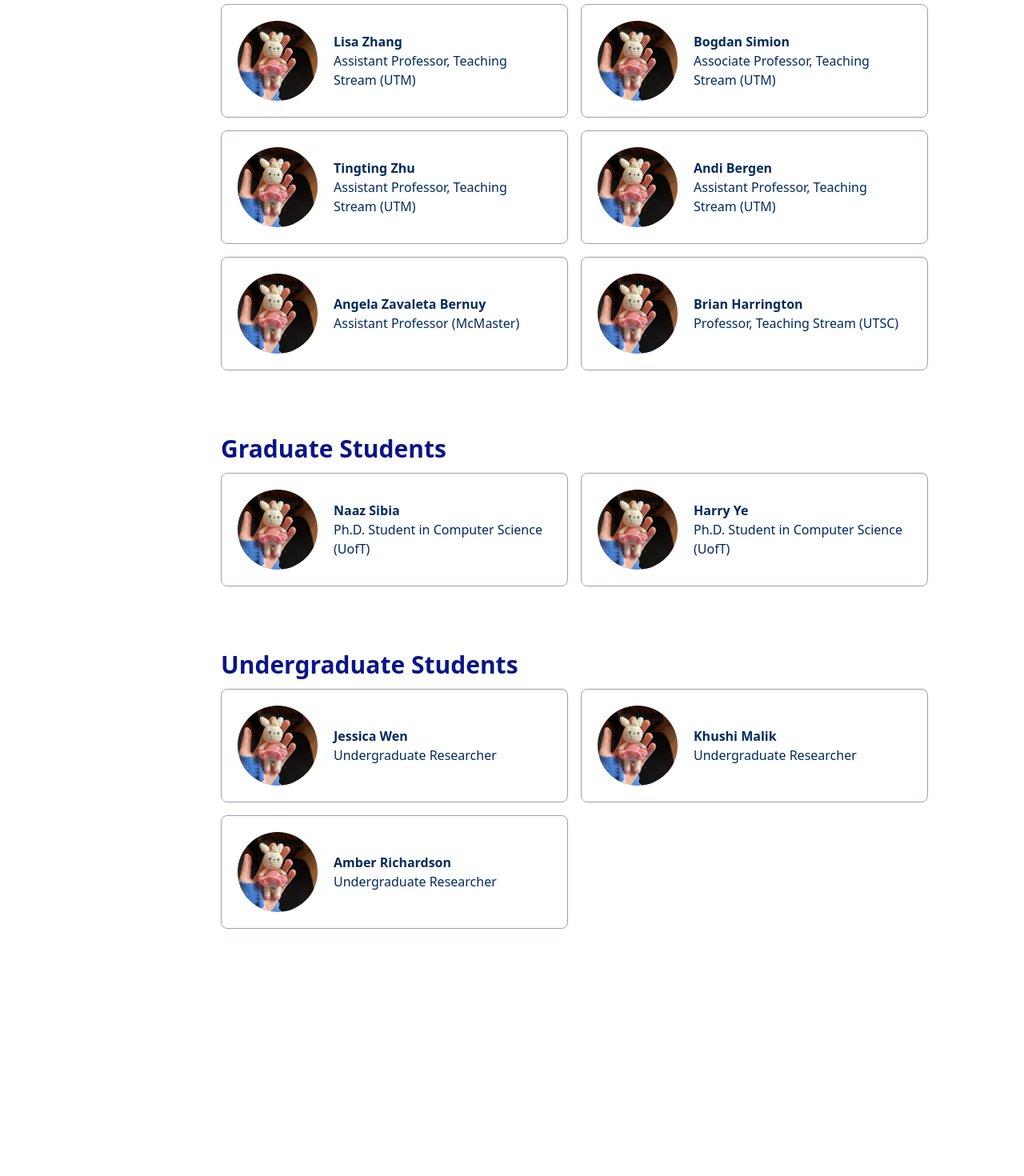
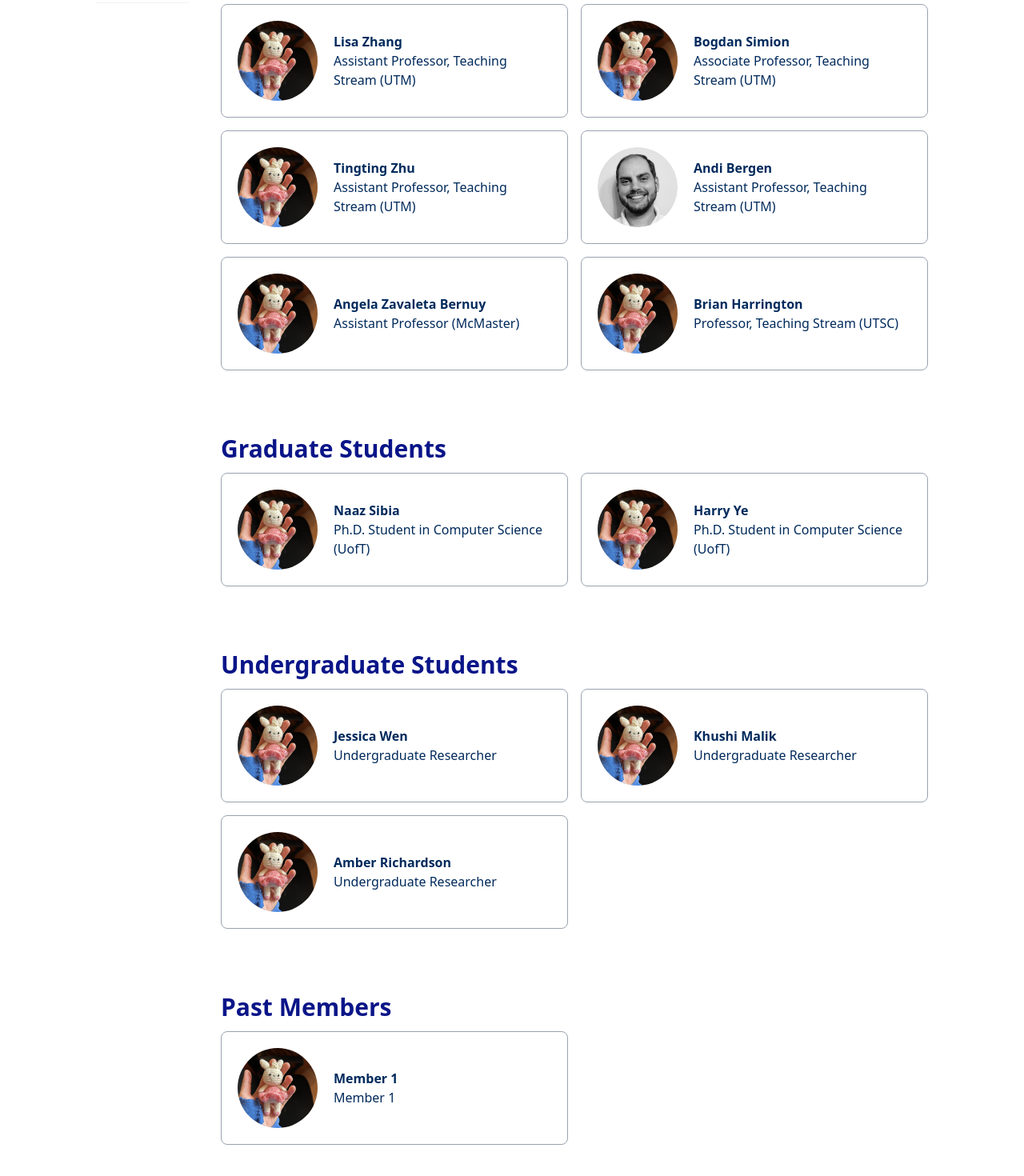
Before and after one commit to Forlaie/core_lab, a Next.js app: page /team in a window 1280 px wide. Shown: the part 304-1774 px from the top of the page at 80% size. Before the commit the page ends 1505 px from the top, so only its background shows below. Built offline with nearby package versions, Linux system fonts and the light colour scheme.

Commit message:
small updates (linkedin, past members)

```diff
--- a/Assets/assets.js
+++ b/Assets/assets.js
@@ -1,3 +1,5 @@
+import andibergen from './andibergen.jpg'
+
 import ml_name from './ml_name.png'
 import ap_name from './ap_name.png'
 import lz_name from './lz_name.png'
@@ -10,6 +12,9 @@ import genericImg from './generic.png';
 import arrow_icon from './arrow-icon.png'
 
 export const assets = {
+    andibergen,
+
+
     ml_name,
     ap_name,
     lz_name,
@@ -64,7 +69,8 @@ export const professors = [
     bio: "Michael Liut is an Assistant Professor, Teaching Stream at the University of Toronto Mississauga, positioned at the intersection of computer science and education. Michael’s primary research emphasis is on applied AI/ML in education, delving into the intricate realms of adaptive educational technologies, data systems, algorithmic design, and student behaviour. His passion lies in harnessing these insights to craft adaptive experimentation and innovative behavioural interventions. At the heart of his work, Michael strives to refine and enhance the educational journey. He dedicates considerable effort to the creation and refinement of models, tools, and interventions that aspire to elevate his students’ academic experience.",
     website: "https://www.michaelliut.ca/",
     googlescholar: "https://scholar.google.com/citations?user=Jf8s0dMAAAAJ&hl=en&oi=ao",
-    email: "michael.liut@utoronto.ca"
+    email: "michael.liut@utoronto.ca",
+    linkedin: "https://www.linkedin.com/in/mliut/"
   },
   {
     name: "Andrew Petersen",
@@ -74,7 +80,8 @@ export const professors = [
     bio: "Andrew Petersen has experience with and interest in tool design (PCRS) and educational data mining, assessment construction, and social and psychological interventions in computing. His primary research interest is in computer science education, with a special focus on introductory education.",
     website: "https://utmandrew.bitbucket.io/",
     googlescholar: "https://scholar.google.com/citations?user=Aox39roAAAAJ&hl=en",
-    email: "andrew.petersen@utoronto.ca"
+    email: "andrew.petersen@utoronto.ca",
+    linkedin: "https://www.linkedin.com/in/andrew-petersen-989b1821/"
   },
   {
     name: "Lisa Zhang",
@@ -84,7 +91,8 @@ export const professors = [
     bio: "",
     website: "https://www.cs.toronto.edu/~lczhang/",
     googlescholar: "https://scholar.google.com/citations?user=xSTQSikAAAAJ&hl=en&oi=ao",
-    email: "lczhang@cs.toronto.edu"
+    email: "lczhang@cs.toronto.edu",
+    linkedin: "https://www.linkedin.com/in/lisaczhang/"
   },
   {
     name: "Bogdan Simion",
@@ -94,7 +102,8 @@ export const professors = [
     bio: "Bogdan Simion is an Associate Professor, Teaching Stream in the Department of Mathematical and Computational Sciences at University of Toronto Mississauga. He has worked on several pedagogic research projects, from analyzing the impact of active learning classrooms, studying group work dynamics, analyzing student help-seeking behaviours, development of problem-solving skills across the curriculum, writing skill development, behavioral design interventions, techniques such as productive failure in computer science, and most recently the role and impact of LLMs/SLMs on student learning. ",
     website: "https://www.cs.toronto.edu/~bogdan/",
     googlescholar: "https://scholar.google.com/citations?user=-ObySCYAAAAJ&hl=en&oi=ao",
-    email: "bogdan.simion@utoronto.ca"
+    email: "bogdan.simion@utoronto.ca",
+    linkedin: "https://www.linkedin.com/in/bogdan-simion-1113b27/"
   },
   {
     name: "Tingting Zhu",
@@ -104,17 +113,19 @@ export const professors = [
     bio: "Tingting Zhu is an Assistant Professor, Teaching Stream, cross-appointed in Computer Science (CS) and Geographic Information Science (GIS). Currently, she is also serving as the GIS Program Director at the University of Toronto Mississauga (UTM), overseeing curriculum development and fostering interdisciplinary applications of GIS. She has published and presented in various venues including computing education research and geography education conferences, and interdisciplinary journals on themes such as engagement through storytelling, implications of GenAI in education, competency-based curricula, and experiential learning.",
     website: "https://sites.utm.utoronto.ca/tzhu/",
     googlescholar: "https://scholar.google.com/citations?user=_mv3818AAAAJ&hl=en",
-    email: "tingting.zhu@utoronto.ca"
+    email: "tingting.zhu@utoronto.ca",
+    linkedin: "https://www.linkedin.com/in/tingtingzhuphd/"
   },
   {
     name: "Andi Bergen",
-    image: assets.genericImg,
+    image: assets.andibergen,
     position: "Assistant Professor, Teaching Stream (UTM)",
     link: "/team/andi_bergen",
     bio: "",
     website: "",
     googlescholar: "https://scholar.google.com/citations?user=NLqbcZkAAAAJ&hl=en&oi=ao",
-    email: "andi.bergen@utoronto.ca"
+    email: "andi.bergen@utoronto.ca",
+    linkedin: "https://www.linkedin.com/in/anbergen/"
   },
   {
     name: "Angela Zavaleta Bernuy",
@@ -124,7 +135,8 @@ export const professors = [
     bio: "Angela Zavaleta is an Assistant Professor at McMaster University and a PhD candidate at the University of Toronto. Her research is at the intersection of computing education and human-computer interaction, with a focus on intelligent educational technologies. She explores behavioural interventions, ethical experimentation, and interactive tools to better understand and support student learning in computing.",
     website: "https://angelazb.github.io/",
     googlescholar: "https://scholar.google.com/citations?user=Toos7YkAAAAJ&hl=en&oi=ao",
-    email: "zavaleta@mcmaster.ca"
+    email: "zavaleta@mcmaster.ca",
+    linkedin: "https://www.linkedin.com/in/angela-zavaleta-bernuy/"
   },
   {
     name: "Brian Harrington",
@@ -134,7 +146,8 @@ export const professors = [
     bio: "Brian Harrington is a Professor, Teaching Stream at the University of Toronto Scarborough. His research focuses mainly on CS pedagogy and undergraduate education. His focus is on helping students develop the non technical skills that will help them succeed in academia or industry.",
     website: "https://www.brianharrington.net/",
     googlescholar: "https://scholar.google.com/citations?user=uYCeHkcAAAAJ&hl=en&oi=ao",
-    email: "brian.harrington@utoronto.ca"
+    email: "brian.harrington@utoronto.ca",
+    linkedin: "https://www.linkedin.com/in/brian-harrington-utsc/"
   }
 ];
 
@@ -147,7 +160,8 @@ export const grads = [
     bio: "Naaz is a PHD student and she is very cool :D",
     website: "https://www.naazsibia.com/",
     googlescholar: "https://scholar.google.ca/citations?user=r60zG3UAAAAJ&hl=en",
-    email: "naaz.sibia@utoronto.ca"
+    email: "naaz.sibia@utoronto.ca",
+    linkedin: "https://www.linkedin.com/in/naaz-sibia/"
   },
   {
     name: "Harry Ye",
@@ -155,9 +169,10 @@ export const grads = [
     position: "Ph.D. Student in Computer Science (UofT)",
     link: "/team/harry_ye",
     bio: "Harry is a PhD student at University of Toronto Dynamic Grapgics Project (DGP). He is mainly interested in research and designing Human-Centered AI systems, aimed at augmenting human capabilities in knowledge work. His approach emphasizes creating practical, interactive tools where AI assistance is made transparent and controllable. His work explores applications in two key areas: AI in Education, focusing on promoting effective learning strategies, and productive human-AI collaboration for students; and AI-driven Research Tools, concentrating on enhancing scholarly activities like complex sensemaking, evidence synthesis, and knowledge discovery.",
-    website: "https://harryye.com/",
+    website: "https://harryye-com.vercel.app",
     googlescholar: "https://scholar.google.com/citations?user=UAtfVNYAAAAJ&hl=en",
-    email: "harryye@cs.toronto.edu"
+    email: "harryye@cs.toronto.edu",
+    linkedin: "https://www.linkedin.com/in/runlong-ye/"
   }
 ];
 
@@ -170,7 +185,8 @@ export const undergrads = [
     bio: "Jessica is an undergrad researcher involved with CSE research, exploring the integration of generative AI to enhance learning experiences and instructional tools.",
     website: "",
     googlescholar: "https://scholar.google.ca/citations?user=-mvmx-IAAAAJ&hl=en&oi=sra",
-    email: "jessica.wen@mail.utoronto.ca"
+    email: "jessica.wen@mail.utoronto.ca",
+    linkedin: "https://www.linkedin.com/in/jessica-wen1021/"
   },
   {
     name: "Khushi Malik",
@@ -180,7 +196,8 @@ export const undergrads = [
     bio: "Khushi is an undergraduate student involved in machine learning and CSE, with experience in self-regulated learning research, regression analysis, and applying ML models across multidisciplinary domains.",
     website: "",
     googlescholar: "https://scholar.google.com/citations?user=o8zvj34AAAAJ&hl=en",
-    email: "khushi.malik@mail.utoronto.ca"
+    email: "khushi.malik@mail.utoronto.ca",
+    linkedin: "https://www.linkedin.com/in/khushi-malik19/"
   },
   {
     name: "Amber Richardson",
@@ -190,6 +207,20 @@ export const undergrads = [
     bio: "Amber is an undergraduate student involved with research in computing education, ML education, and first-year writing. They help explore self-regulated learning, student experiences in first year and ML courses, and student experiences using AI in writing.",
     website: "",
     googlescholar: "https://scholar.google.ca/citations?user=nV2mdA0AAAAJ&hl=en",
-    email: "amber.richardson@mail.utoronto.ca"
+    email: "amber.richardson@mail.utoronto.ca",
+    linkedin: "https://www.linkedin.com/in/j-amber-l-richardson/"
   }
 ]
+
+export const pastmembers = [
+  {
+    name: "Member 1",
+    image: assets.genericImg,
+    position: "Member 1",
+    link: "/team/member1",
+    bio: "",
+    website: "",
+    googlescholar: "",
+    email: ""
+  }
+]
--- a/Components/About/About.jsx
+++ b/Components/About/About.jsx
@@ -8,11 +8,14 @@ const About = () => {
             Welcome to the CORE Lab (COmputational Research and Education)!
         </p>
         <p className='pt-2'>
+
+        </p>
+        <p className='pt-2'>
             Here, we're primarily focused on computer science education research, investigating and improving how people learn, teach, and engage with computing.
             Our research spans pedagogical strategies, assessment design, student experience, and more, all with a goal of improving CS education!
         </p>
         <p className='pt-2'>
-            Our team includes faculty, graduate students, and undergrads from diverse academic backgrounds.
+            Our team includes faculty, graduate students, and undergrads from UofT (all three campuses) and McMaster.
             Our members are not only highly accomplished researchers, but also genuinely fun people <i>(yes, you can be both!)</i>.
         </p>
     </section>
--- a/Components/All_Team/Members.jsx
+++ b/Components/All_Team/Members.jsx
@@ -1,7 +1,7 @@
 import React from 'react'
 import Image from 'next/image';
 import Link from 'next/link'
-import { professors, grads, undergrads } from '@/Assets/assets';
+import { professors, grads, undergrads, pastmembers } from '@/Assets/assets';
 
 const Members = () => {
   return (
@@ -90,6 +90,34 @@ const Members = () => {
       </div>
     </div>
 
+    <div className="scroll-mt-5" id="pastmembers">
+      <h1 className='text-3xl text-[#0a1588] font-bold pt-20'>Past Members</h1>
+      <div className="grid grid-cols-1 lg:grid-cols-2 gap-4 pt-3 pr-30">
+        {pastmembers.map((person, index)=>(
+
+          <Link href={person.link} key={index}>
+          <div className="border border-gray-400 rounded-lg px-5 py-5 hover:shadow-black cursor-pointer hover:bg-lightHover hover:-translate-y-1 duration-500">
+            <div className="flex box-border items-center">
+                  <div className="w-[100px] h-[100px] rounded-full overflow-hidden flex-shrink-0">
+                    <Image
+                      src={person.image}
+                      alt={person.name}
+                      className="w-full h-full object-cover object-center cursor-pointer"
+                    />
+                  </div>
+                <div className="block ml-5">
+                  <h4 className="m-0 text-[#002a5c] font-semibold">{person.name}</h4>
+                  <p className="m-0 text-[#002a5c]">{person.position}</p>
+                </div>
+            </div>
+          </div>
+          </Link>
+
+        ))}
+
+      </div>
+    </div>
+
     </div>
   )
 }
--- a/Components/All_Team/Sidebar.jsx
+++ b/Components/All_Team/Sidebar.jsx
@@ -13,6 +13,9 @@ const Sidebar = () => {
             <a href="#undergrads" className='text-[#06264c] pb-2 border-b border-[#f1f2f3] cursor-pointer'>
                 Undergraduates
             </a>
+            <a href="#pastmembers" className='text-[#06264c] pb-2 border-b border-[#f1f2f3] cursor-pointer'>
+                Past Members
+            </a>
         </div>
     </div>
   )
```
Also changed, not shown: Components/Publications/Member.jsx (+16 -2 lines), Assets/andibergen.jpg (added), Assets/linkedin_icon.png (added).
